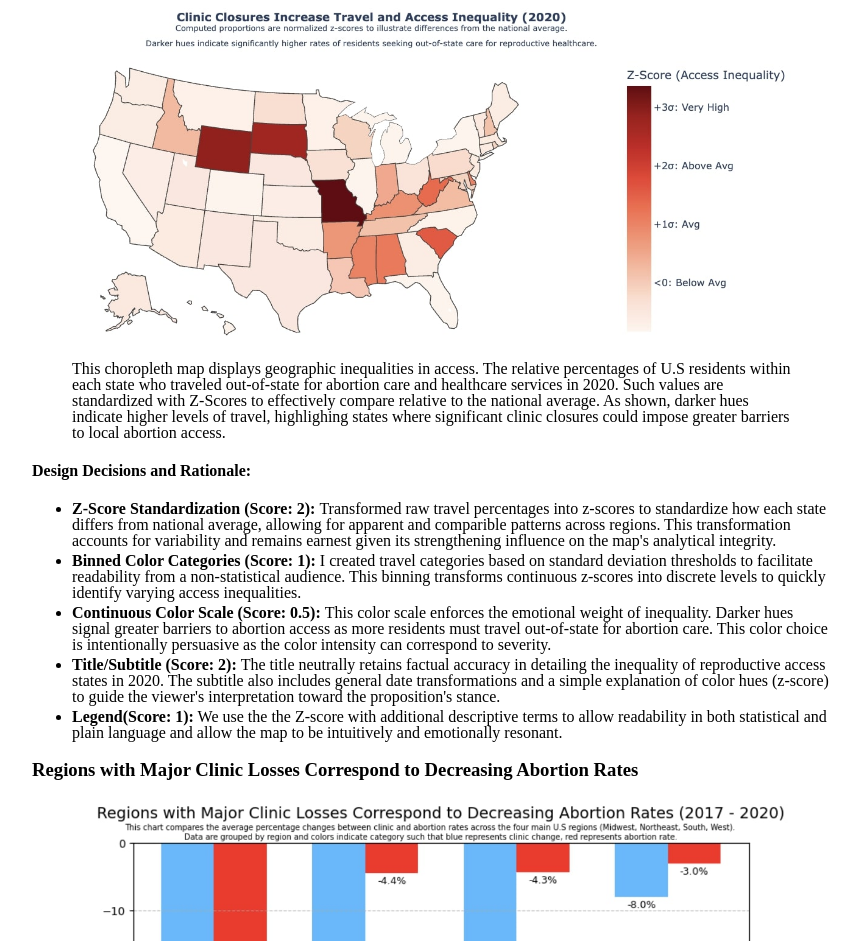
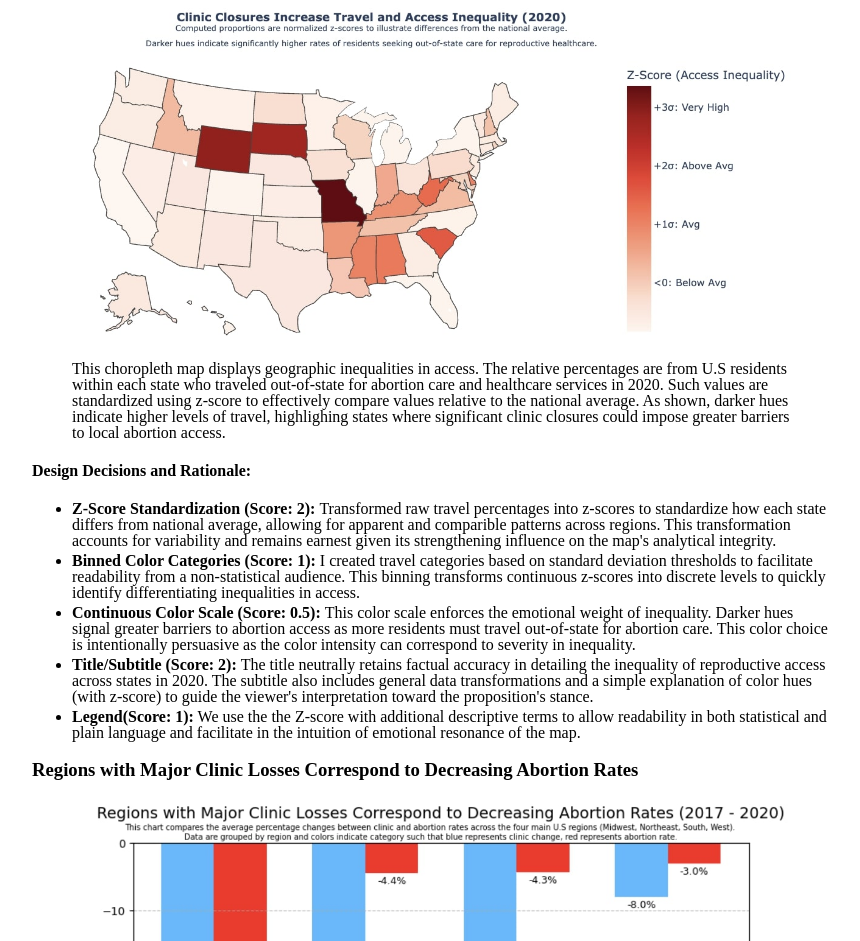
Before and after one commit to lan019-ucsd/portfolio, a plain HTML site: page project2/index.html in a window 1280 px wide. Shown: the part 403-1344 px from the top of the page, without its empty margins (208-1068 px from the left). Drawn offline with Linux system fonts and the light colour scheme.

Commit message:
Project 2 Change

```diff
--- a/project2/index.html
+++ b/project2/index.html
@@ -20,8 +20,8 @@
             <h3> Clinic Closures Increase Travel and Access Inequality</h3>
             <figure>
                 <img src="../images/argument2.jpg" alt="Graph supporting the proposition">
-                <figcaption> This choropleth map displays geographic inequalities in access. The relative percentages of U.S residents within each state who
-                    traveled out-of-state for abortion care and healthcare services in 2020. Such values are standardized with Z-Scores to effectively compare
+                <figcaption> This choropleth map displays geographic inequalities in access. The relative percentages are from U.S residents within each state who
+                    traveled out-of-state for abortion care and healthcare services in 2020. Such values are standardized using z-score to effectively compare values
                     relative to the national average. As shown, darker hues indicate higher levels of travel, highlighing states where significant clinic closures
                     could impose greater barriers to local abortion access.
                 </figcaption>
@@ -38,25 +38,25 @@
                 <li>
                     <b> Binned Color Categories (Score: 1):</b>
                         I created travel categories based on standard deviation thresholds to facilitate readability from a non-statistical audience.
-                        This binning transforms continuous z-scores into discrete levels to quickly identify varying access inequalities.
+                        This binning transforms continuous z-scores into discrete levels to quickly identify differentiating inequalities in access.
                 </li>
                 <li>
                     <b> Continuous Color Scale (Score: 0.5): </b>
                         This color scale enforces the emotional weight of inequality. Darker hues signal greater barriers to abortion access as
                         more residents must travel out-of-state for abortion care. This color choice is intentionally persuasive as the color
-                        intensity can correspond to severity.
+                        intensity can correspond to severity in inequality.
                 </li>
                 <li>
                     <b> Title/Subtitle (Score: 2): </b>
-                        The title neutrally retains factual accuracy in detailing the inequality of reproductive access states in 2020. The subtitle also includes general
-                        date transformations and a simple explanation of color hues (z-score) to guide the viewer's interpretation toward the
+                        The title neutrally retains factual accuracy in detailing the inequality of reproductive access across states in 2020.
+                        The subtitle also includes general data transformations and a simple explanation of color hues (with z-score) to guide the viewer's interpretation toward the
                         proposition's stance.
 
                 </li>
                 <li>
                     <b> Legend(Score: 1):</b>
-                        We use the the Z-score with additional descriptive terms to allow readability in both statistical and plain language and allow the map to be
-                        intuitively and emotionally resonant.
+                        We use the the Z-score with additional descriptive terms to allow readability in both statistical and plain language and facilitate
+                        in the intuition of emotional resonance of the map.
                 </li>
             </ul>
 
```
